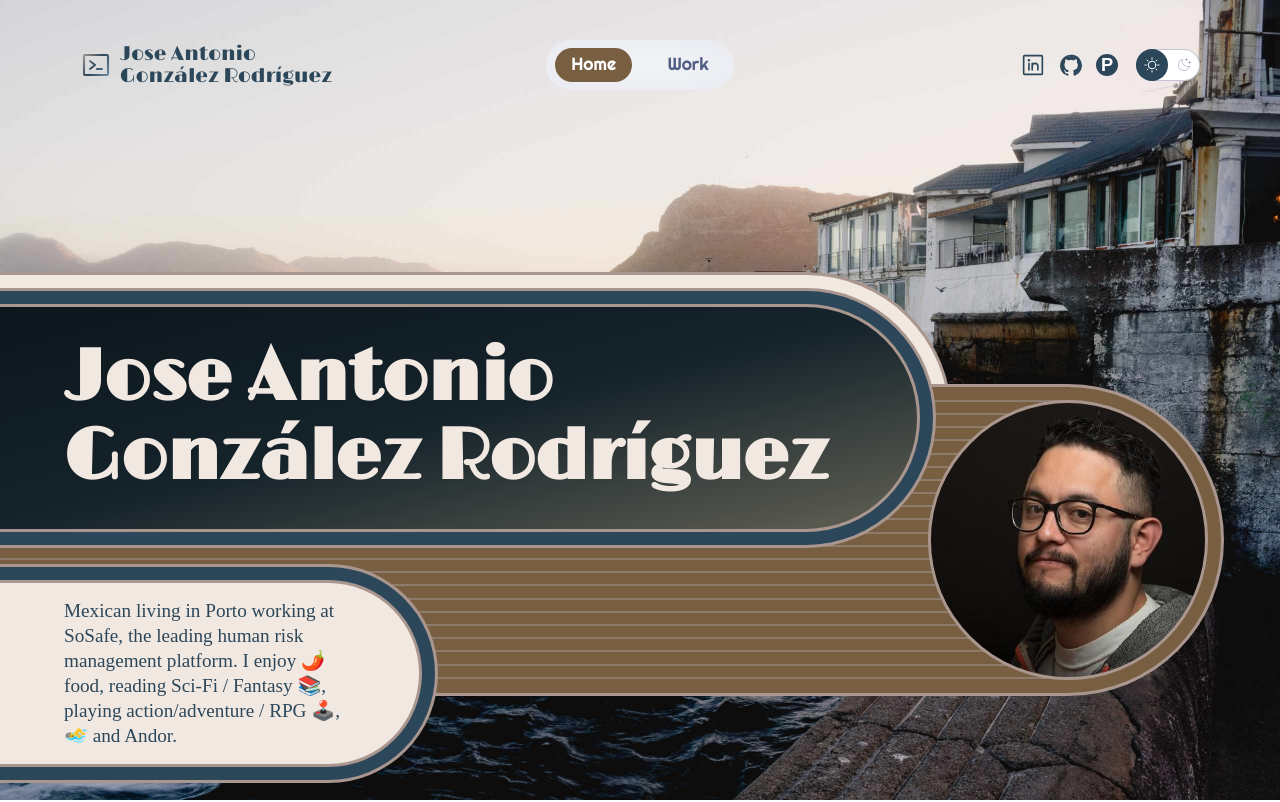
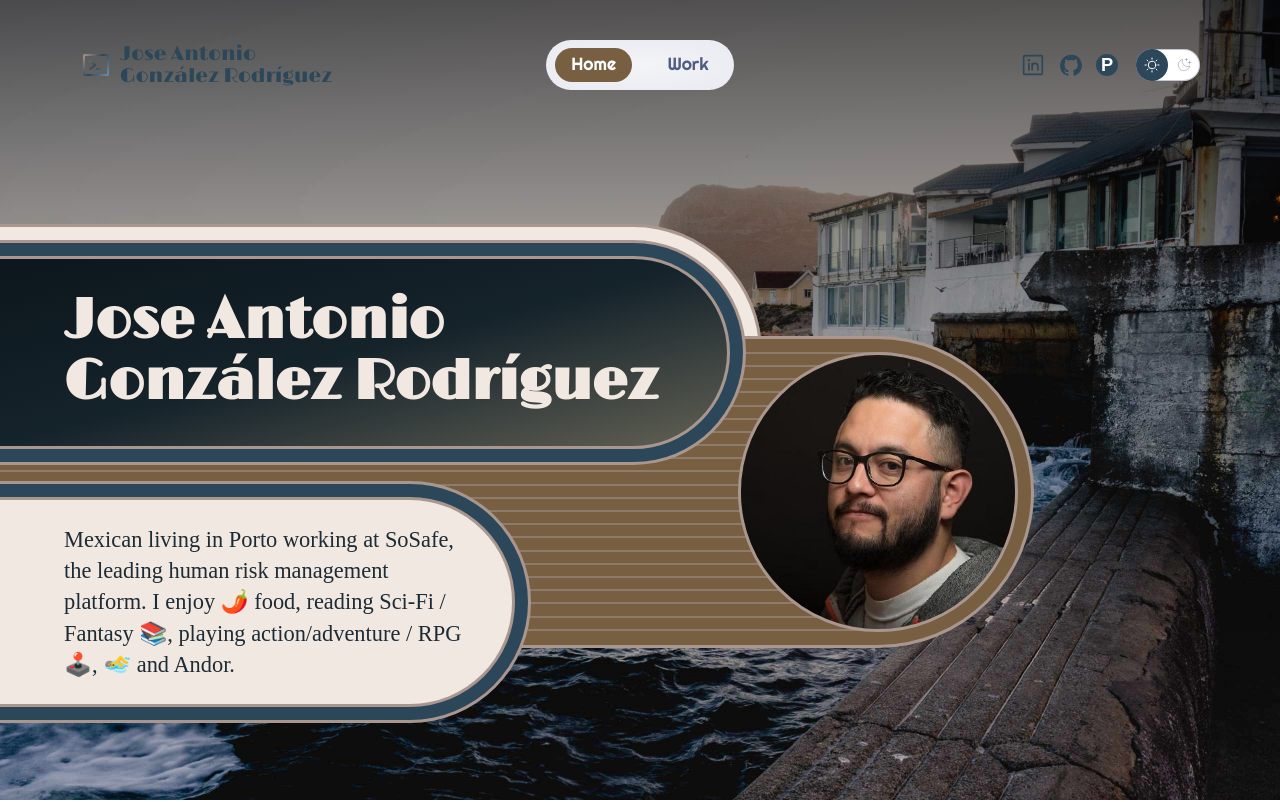
Before and after one commit to jagonzalr/jagonzalr, an Astro site: page / in a window 1280 px wide. Shown: the top 802 px of the page. Built offline with nearby package versions, Linux system fonts and the light colour scheme; Astro itself is replaced by a stand-in of ours; a web font is replaced by a local one.

Commit message:
Improve hero details at different screen sizes

```diff
--- a/src/components/Hero.astro
+++ b/src/components/Hero.astro
@@ -7,10 +7,10 @@ interface Props {
 const { tagline, title } = Astro.props
 ---
 
-<div style={{ height: '55vh', minHeight: '32rem' }}>
+<div class='hero-position-container'>
   <div
     class='stack gap-4'
-    style={{ position: 'absolute', left: 0, maxWidth: '100vw' }}
+    style={{ position: 'absolute', left: '0', maxWidth: '100vw' }}
   >
     <div class='hero-info-container'>
       <div
@@ -79,15 +79,13 @@ const { tagline, title } = Astro.props
         </div>
       </div>
     </div>
-
     <div
       class='decorative-hero-bg-container'
       aria-hidden='true'
-      style={{ marginRight: 'auto', zIndex: 2 }}
+      style={{ marginRight: 'auto', zIndex: 2, minWidth: '30rem' }}
     >
       <div class='decorative-hero-container blue-on-white'>
         {tagline && <p class='tagline'>{tagline}</p>}
-      </div>
       </div>
     </div>
     <slot />
@@ -95,9 +93,8 @@ const { tagline, title } = Astro.props
 
   <style>
     .profile-img-container {
-    margin: 8rem -10rem 0 0;
+      margin: 6rem -19rem 0 0;
       background-color: #795f42 !important;
-    z-index: 1;
       overflow: hidden;
       position: absolute;
       top: 0;
@@ -105,15 +102,18 @@ const { tagline, title } = Astro.props
       right: 1rem;
     }
 
-  .hero {
-    font-size: var(--text-lg);
-    text-align: center;
+    .hero-position-container {
+      height: 30vh;
+      min-height: 20rem;
+      scale: 0.5;
+      transform-origin: left center;
+      width: 100%;
     }
 
     .hero-info-container {
       z-index: 2;
       position: relative;
-    margin-inline-end: 8rem;
+      margin-bottom: 2rem;
     }
 
     .hero-image {
@@ -121,8 +121,8 @@ const { tagline, title } = Astro.props
       float: right;
       border: 3px solid var(--accent-light);
       position: relative;
-    z-index: 2;
-    width: 200px;
+      z-index: 100;
+      width: 250px;
     }
 
     .decorative-hero-container {
@@ -149,26 +149,27 @@ const { tagline, title } = Astro.props
       background-color: #2c475a;
       padding: 0.8rem;
       padding-left: 0;
-    max-width: 100vw;
-    margin-bottom: 5rem;
+      /* width: 80vw; */
+      /* max-width: 100vw; */
+      /* margin-bottom: 5rem; */
     }
 
     .tagline {
-    width: 37ch;
-    max-width: 80vw;
-    font-size: 1rem;
-    line-height: 1.3;
-    color: #2c475a;
-    padding: 1rem 4rem 1rem 1.2rem;
+      width: 100%;
+      max-width: 40ch;
+      font-size: 1.4rem;
+      line-height: 1.4;
+      color: #1d2b35;
+      padding: 1.5rem 2.5rem 1.5rem 1.2rem;
       font-family: 'Google Sans Flex', serif;
       font-weight: 400;
     }
 
     .title {
-    font-size: var(--text-2xl);
+      font-size: var(--text-3xl);
       color: var(--gray-0);
-    padding: 1.2rem;
-    padding-right: 2rem;
+      padding: 1.5rem;
+      padding-right: 4rem;
     }
 
     .start {
@@ -176,8 +177,12 @@ const { tagline, title } = Astro.props
     }
 
     @media (min-width: 28em) {
-    .tagline {
-      max-width: 50vw;
+      .title {
+        font-size: var(--text-4xl);
+      }
+
+      .hero-info-container {
+        margin-bottom: 0;
       }
 
       .decorative-hero-bg-container {
@@ -191,11 +196,28 @@ const { tagline, title } = Astro.props
       .profile-img-container {
         margin: 6rem -19rem 0 0;
       }
+
+      .hero-position-container {
+        scale: 0.6;
+      }
     }
 
     @media (min-width: 50em) {
+      .title {
+        font-size: var(--text-4xl);
+      }
+
+      /* .profile-img-container {
+        margin: 6rem -19rem 0 0;
+      } */
+
+      .profile-img-container {
+        /* margin: 6rem -19px 0 0; */
+      }
+
       .hero-info-container {
         margin-inline-end: 15rem;
+        /* margin-bottom: 0; */
       }
 
       .title,
@@ -204,12 +226,16 @@ const { tagline, title } = Astro.props
       }
 
       .title {
-      font-size: var(--text-4xl);
+        /* font-size: var(--text-4xl); */
         padding: 1.7rem;
       }
 
       .tagline {
-      font-size: 1.1rem;
+        /* font-size: 1.3rem; */
+      }
+
+      .hero-position-container {
+        scale: 0.8;
       }
     }
 
@@ -220,13 +246,16 @@ const { tagline, title } = Astro.props
       }
 
       .title {
-      font-size: var(--text-5xl);
         padding: 2rem 4rem 2rem 0;
       }
 
       .tagline {
         padding-left: 0rem;
-      font-size: 1.2rem;
+      }
+
+      .hero-position-container {
+        scale: 1;
       }
     }
   </style>
+</div>
--- a/src/pages/index.astro
+++ b/src/pages/index.astro
@@ -83,8 +83,9 @@ const projects = (await getCollection('work'))
 
     .hero {
       height: 100vh;
-      display: grid;
-      align-items: end;
+      display: flex;
+      align-items: center;
+      justify-content: flex-start;
       gap: 2rem;
     }
 
@@ -136,7 +137,14 @@ const projects = (await getCollection('work'))
     .background-image {
       min-height: 20rem;
       height: 100vh;
-      background: var(--bg-image-main) top center;
+      background:
+        linear-gradient(
+          to bottom,
+          rgba(0, 0, 0, 0.65),
+          rgba(0, 0, 0, 0.15),
+          transparent
+        ),
+        var(--bg-image-main) top center;
       background-size: cover;
     }
 
```
Lines whose indentation alone changed are shown as unchanged.
